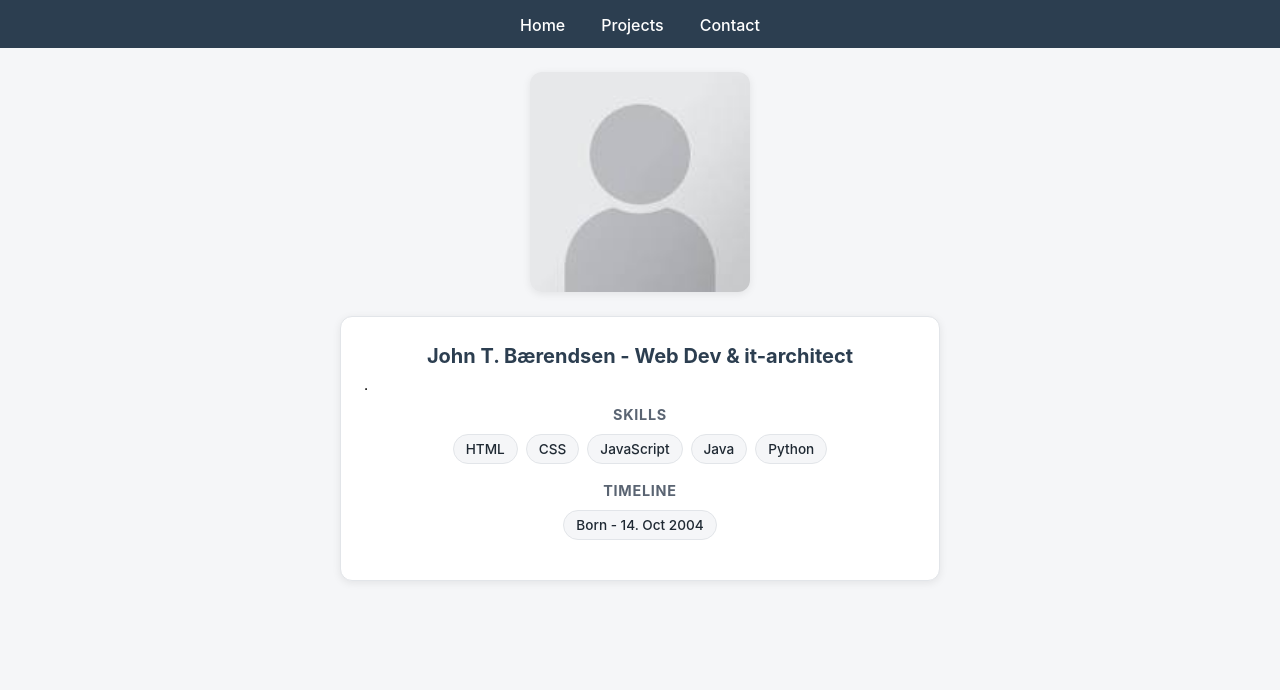
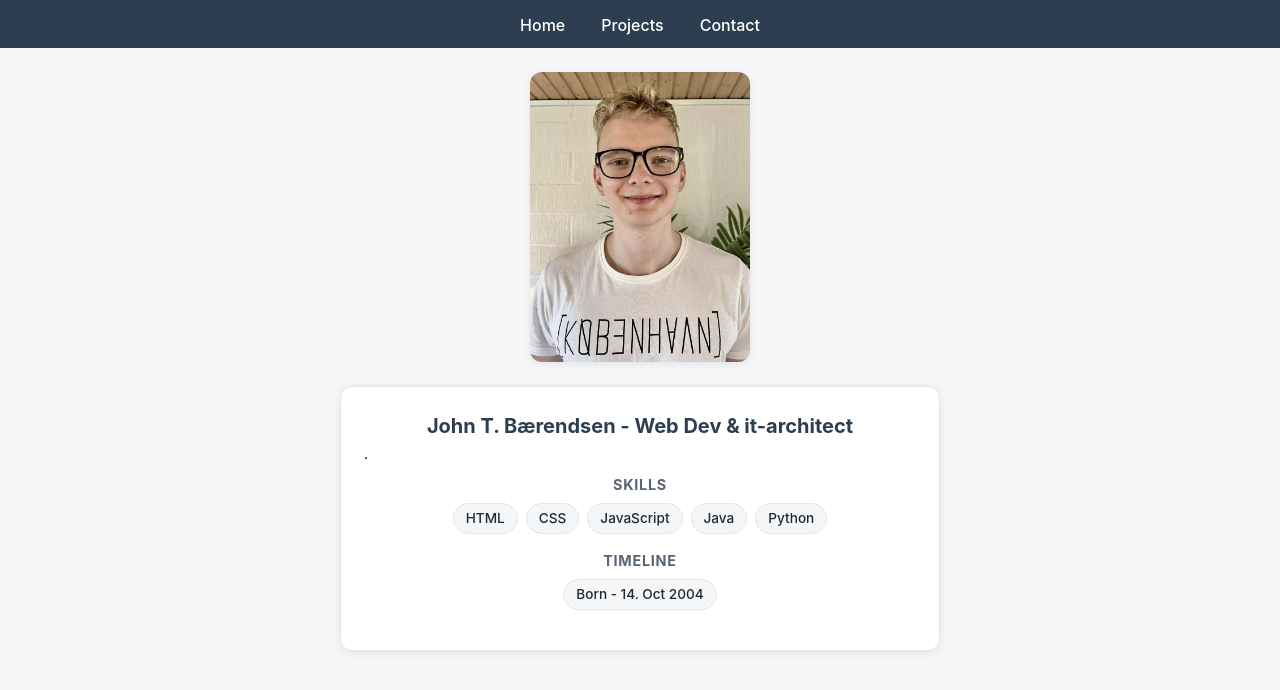
Before and after one commit to JohnTB12/portfolio, a plain HTML site: page index.html in a window 1280 px wide. Shown: the part 42-732 px from the top of the page. Drawn offline with Linux system fonts and the light colour scheme.

Commit message:
switched placeholder.jpg for Portfolio-Picture.jpg

```diff
--- a/index.html
+++ b/index.html
@@ -18,7 +18,7 @@
 </header>
 
 <main>
-    <img class="placeholder" src="img/placeholder.jpg" alt="placeholder image">
+    <img class="placeholder" src="img/Portfolio-Picture.jpg" alt="placeholder image">
 
     <div class="content-box">
         <h2>John T. Bærendsen - Web Dev & it-architect</h2>
```
Also changed, not shown: img/Portfolio-Picture.jpg (added), img/placeholder.jpg (deleted).
